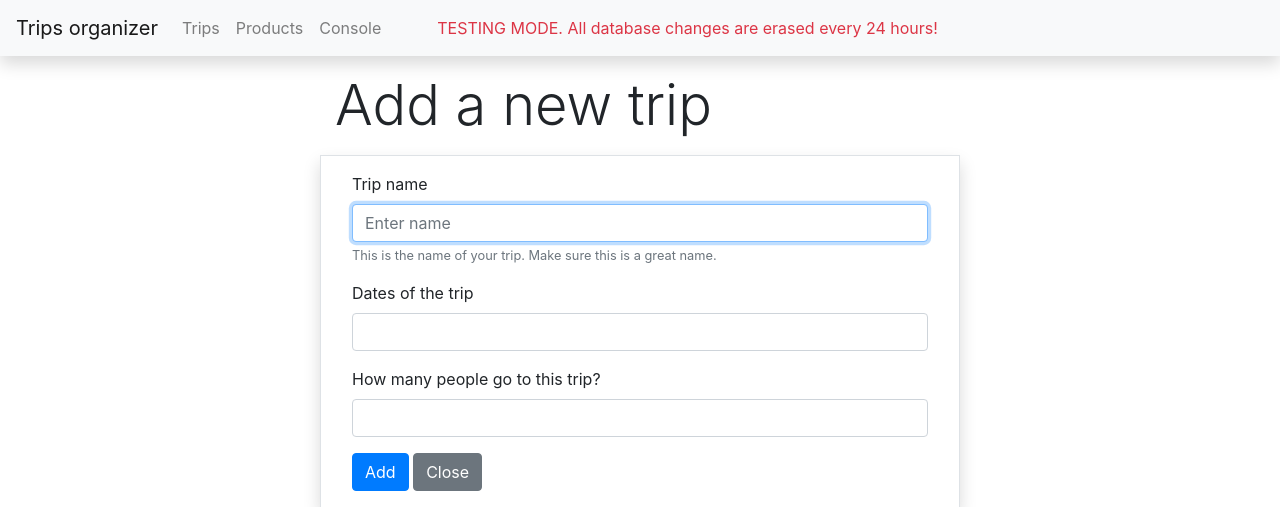
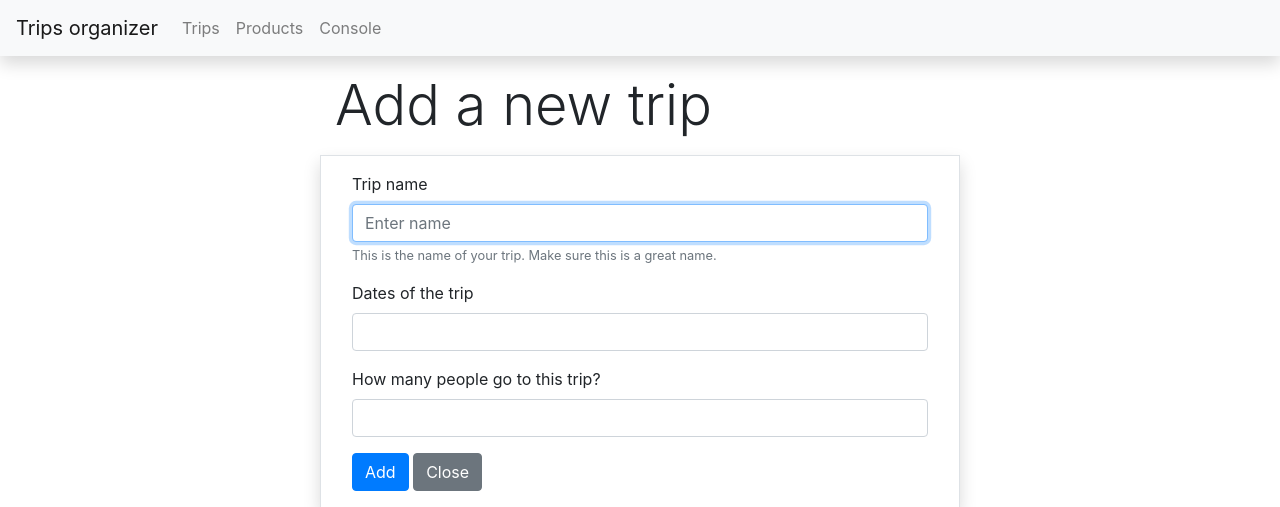
Before and after one commit to ArchiDevil/trips, a Flask app: page /trips/add in a window 1280 px wide. Shown: the top 507 px of the page. Run offline with Flask 2, Linux system fonts and the light colour scheme; parts of the project's set-up code (start-up, migrations or seed data) failed here and were passed over; some libraries are stand-ins or nearby versions.

Commit message:
Remove warning message from the toolbar

```diff
--- a/organizer/templates/base.html
+++ b/organizer/templates/base.html
@@ -31,7 +31,6 @@
                 <a id="trips_link" class="nav-item nav-link" href="{{ url_for('trips.index') }}">Trips</a>
                 <a id="products_link" class="nav-item nav-link" href="{{ url_for('products.index') }}">Products</a>
                 <a id="developer-console" class="nav-item nav-link" href="{{ url_for('developer.console') }}">Console</a>
-                <span class="mx-5 navbar-text text-danger">TESTING MODE. All database changes are erased every 24 hours!</span>
             </div>
         </div>
     </nav>
```
